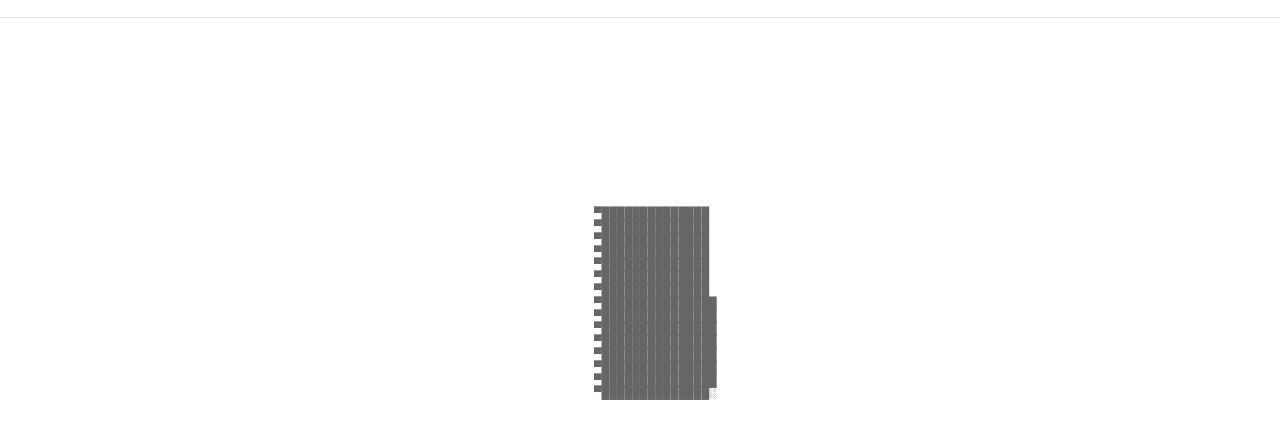
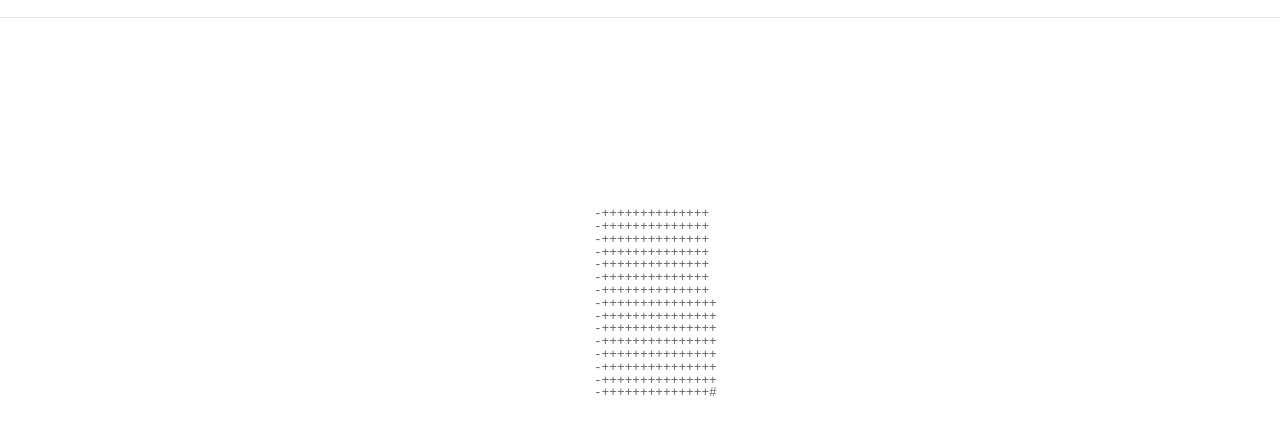
Before and after one commit to maxallen/maxallen.github.io, a plain HTML site: page index.html in a window 1280 px wide. Shown: the part 83-522 px from the top of the page. Drawn offline with Linux system fonts and the light colour scheme.

Commit message:
Updated ascii characters

```diff
--- a/index.html
+++ b/index.html
@@ -121,7 +121,7 @@
     ];
 
     // Face characters for different orientations
-    const faceChars = ['░', '▒', '▓', '█', '▄', '▀'];
+    const faceChars = ['#', '@', '*', '+', '=', '-'];
 
     // Rotation functions
     function rotateX(point, angle) {
```
